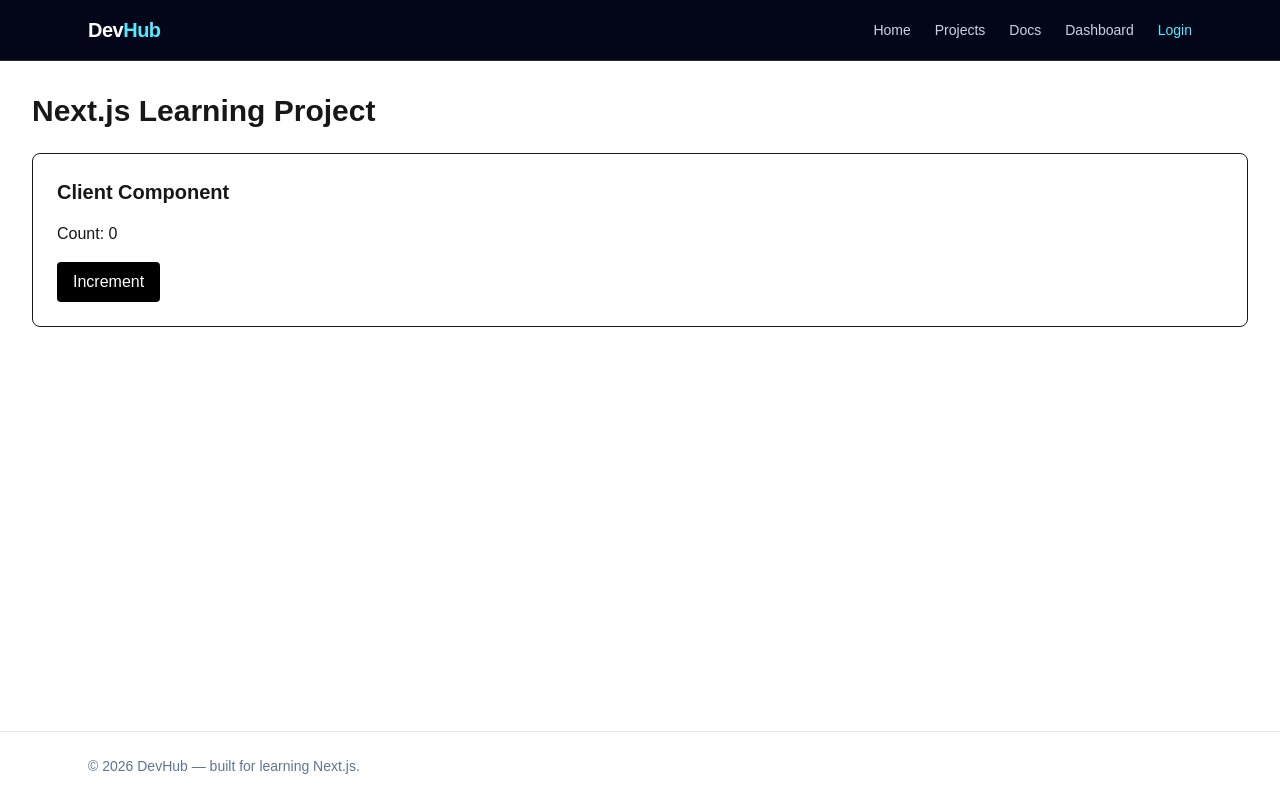
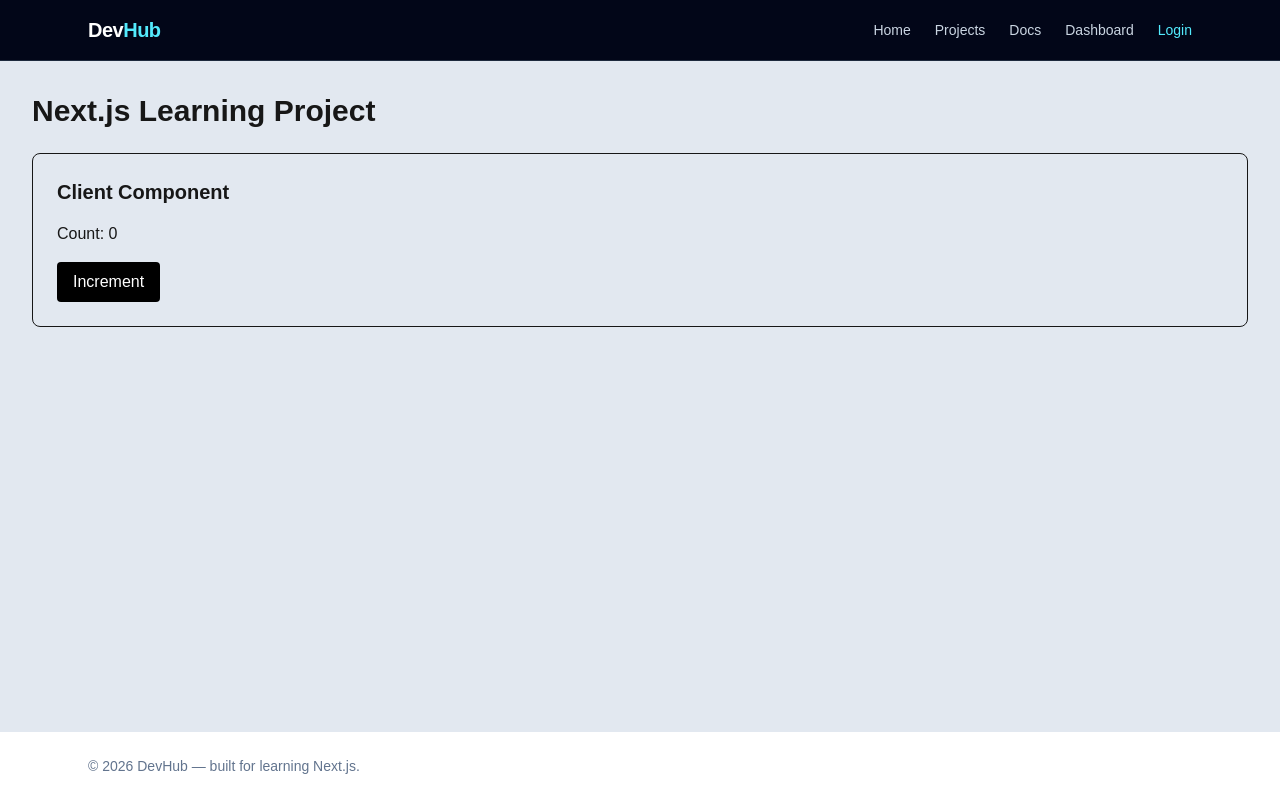
Before and after one commit to hafiz-1/Nextjs, a Next.js app in the folder fundamentals/: page / in a window 1280 px wide. Built offline with nearby package versions, Linux system fonts and the light colour scheme.

Commit message:
Css updated

```diff
--- a/fundamentals/app/globals.css
+++ b/fundamentals/app/globals.css
@@ -1,7 +1,7 @@
 @import "tailwindcss";
 
 :root {
-  --background: #ffffff;
+  --background: #e2e8f0;
   --foreground: #171717;
 }
 
--- a/fundamentals/app/layout.tsx
+++ b/fundamentals/app/layout.tsx
@@ -22,7 +22,7 @@ export default function RootLayout({ children }: LayoutProps<"/">) {
       lang="en"
       className={`${geistSans.variable} ${geistMono.variable} h-full antialiased`}
     >
-      <body className="flex min-h-screen flex-col bg-slate-50 text-slate-900">
+      <body className="flex min-h-screen flex-col bg-slate-200 text-slate-900">
         <Navbar />
         <main className="flex-1">{children}</main>
         <Footer />
```
